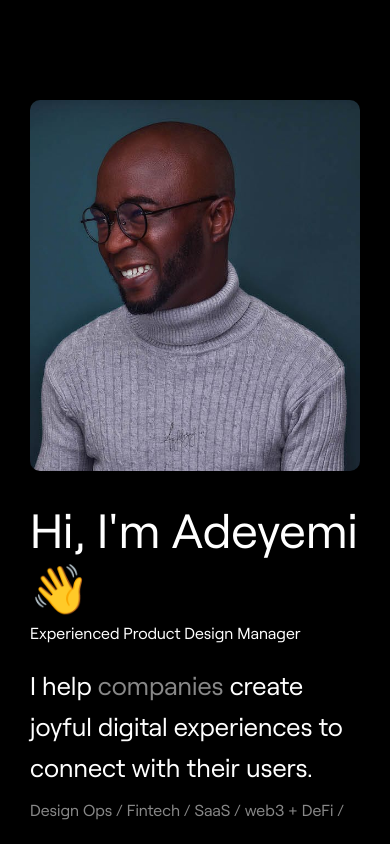
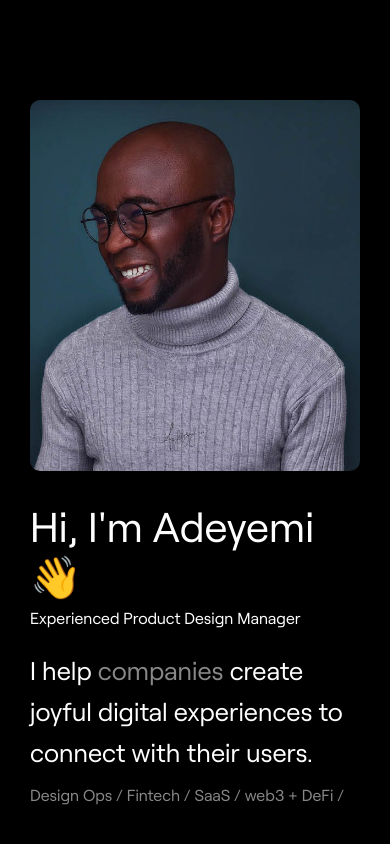
Before and after one commit to topazdecimal/furelise, a plain HTML site: page index.html in a window 390 px wide. Shown: the top 844 px of the page. Drawn offline with nearby package versions, Linux system fonts and the light colour scheme; a script that the page names is missing.

Commit message:
Index edit

```diff
--- a/css/main.scss
+++ b/css/main.scss
@@ -439,7 +439,7 @@ footer{
             line-height: 1.6;
         }
         .my-intro{
-            font-size: 3em;
+            font-size: 2.6em;
         }
 
     }
```
Also changed, not shown: css/main.css, 1 other file.
